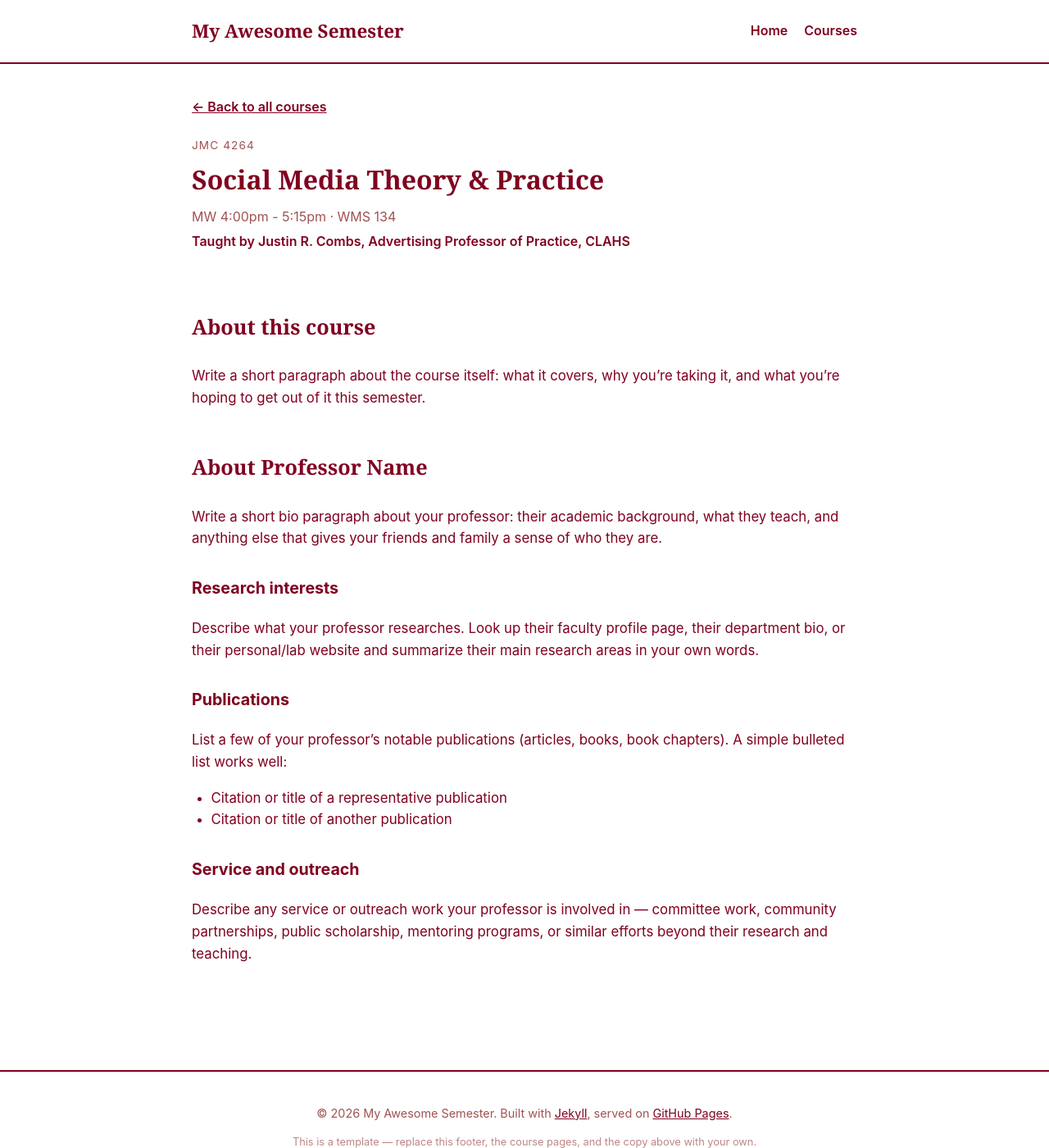
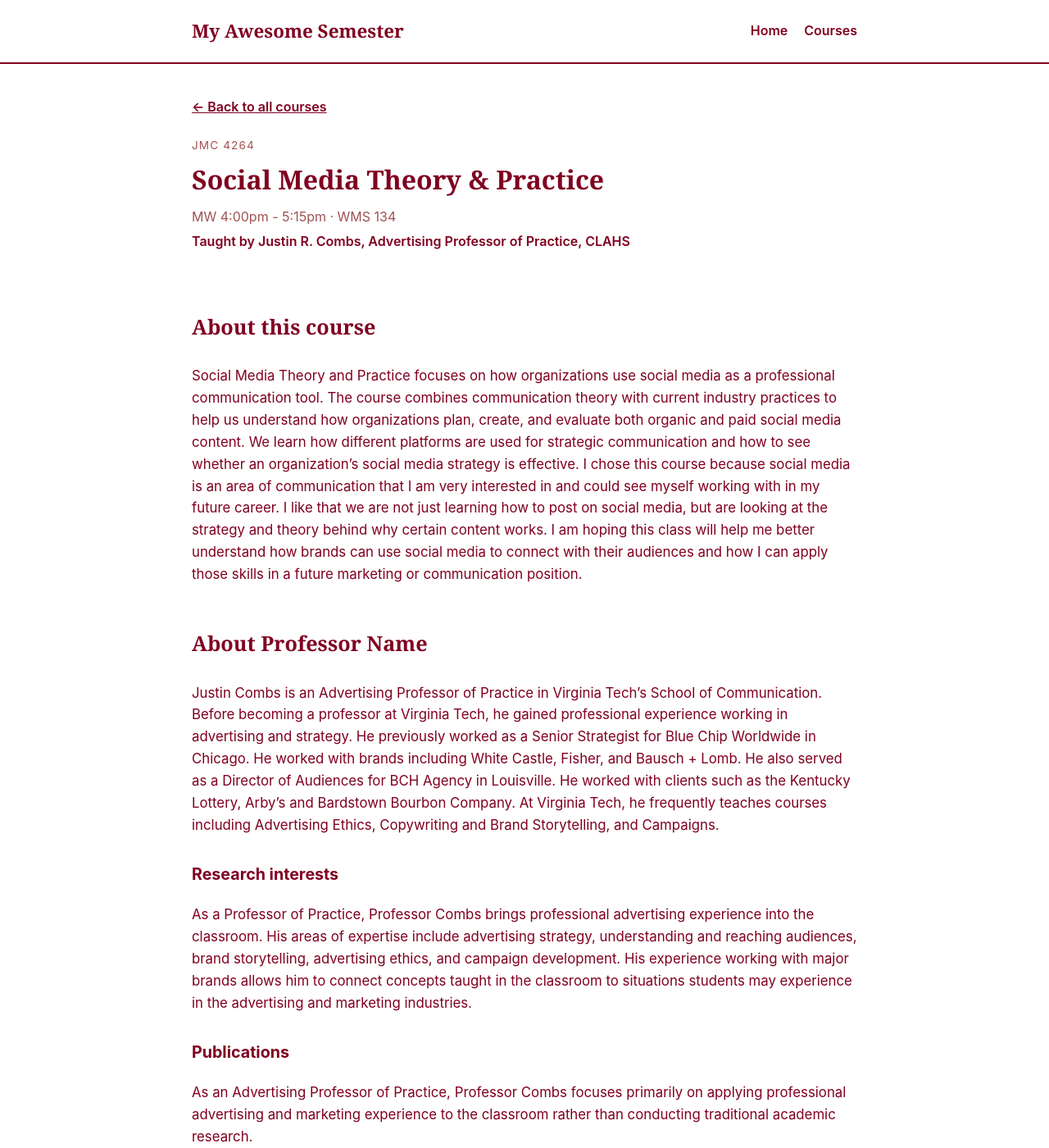
Before and after one commit to abbyduffer12/myawesomesemester, a Jekyll site: the page built from _courses/course-03.md, in a window 1280 px wide and 1400 px high. Shown: the whole window at 82% size. Built offline with Jekyll 4.4.1, drawn with Linux system fonts in a browser that asks for light colours; some of the changed text lies outside the part shown.

Commit message:
Update course details for Social Media Theory and Practice

```diff
--- a/_courses/course-03.md
+++ b/_courses/course-03.md
@@ -12,31 +12,20 @@ instructor_department: CLAHS
 
 ## About this course
 
-Write a short paragraph about the course itself: what it covers, why you're taking
-it, and what you're hoping to get out of it this semester.
+Social Media Theory and Practice focuses on how organizations use social media as a professional communication tool. The course combines communication theory with current industry practices to help us understand how organizations plan, create, and evaluate both organic and paid social media content. We learn how different platforms are used for strategic communication and how to see whether an organization's social media strategy is effective. I chose this course because social media is an area of communication that I am very interested in and could see myself working with in my future career. I like that we are not just learning how to post on social media, but are looking at the strategy and theory behind why certain content works. I am hoping this class will help me better understand how brands can use social media to connect with their audiences and how I can apply those skills in a future marketing or communication position.
 
 ## About Professor Name
 
-Write a short bio paragraph about your professor: their academic background, what
-they teach, and anything else that gives your friends and family a sense of who
-they are.
+Justin Combs is an Advertising Professor of Practice in Virginia Tech's School of Communication. Before becoming a professor at Virginia Tech, he gained professional experience working in advertising and strategy. He previously worked as a Senior Strategist for Blue Chip Worldwide in Chicago. He worked with brands including White Castle, Fisher, and Bausch + Lomb. He also served as a Director of Audiences for BCH Agency in Louisville. He worked with clients such as the Kentucky Lottery, Arby's and Bardstown Bourbon Company. At Virginia Tech, he frequently teaches courses including Advertising Ethics, Copywriting and Brand Storytelling, and Campaigns.
 
 ### Research interests
 
-Describe what your professor researches. Look up their faculty profile page, their
-department bio, or their personal/lab website and summarize their main research
-areas in your own words.
+As a Professor of Practice, Professor Combs brings professional advertising experience into the classroom. His areas of expertise include advertising strategy, understanding and reaching audiences, brand storytelling, advertising ethics, and campaign development. His experience working with major brands allows him to connect concepts taught in the classroom to situations students may experience in the advertising and marketing industries.
 
 ### Publications
 
-List a few of your professor's notable publications (articles, books, book
-chapters). A simple bulleted list works well:
-
-- Citation or title of a representative publication
-- Citation or title of another publication
+As an Advertising Professor of Practice, Professor Combs focuses primarily on applying professional advertising and marketing experience to the classroom rather than conducting traditional academic research.
 
 ### Service and outreach
 
-Describe any service or outreach work your professor is involved in — committee
-work, community partnerships, public scholarship, mentoring programs, or similar
-efforts beyond their research and teaching.
+Professor Combs is involved with the American Advertising Federation through AAF Roanoke and also serves as an advisor for Virginia Tech's AAF student chapter. His involvement helps connect students with the professional advertising industry and gives them opportunities to gain experience outside of the classroom.
```
